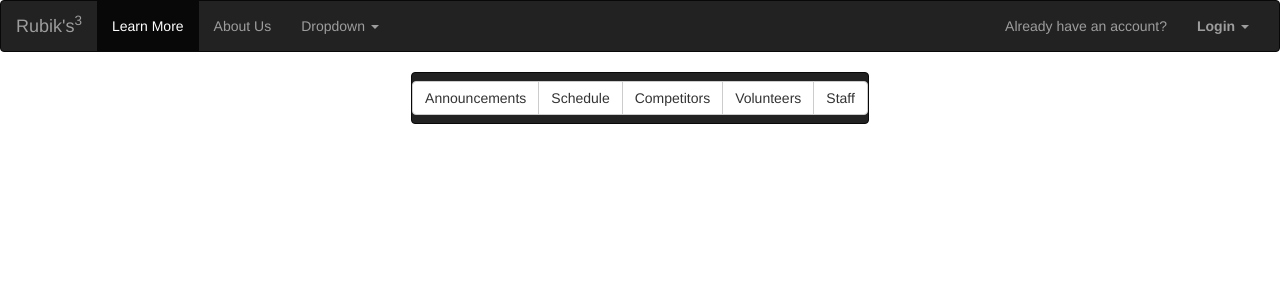
After one commit to ArvisP/Rubix, a Flask app: template app/templates/event.html in a window 1280 px wide. The commit adds this page. Shown: the top 300 px of the page. Run offline with Flask 2, Linux system fonts and the light colour scheme; the template is opened without the code that fills it, so the values that code supplies are empty; some libraries are stand-ins or nearby versions.

Commit message:
Created event selected, added dropdown for logged in user

```diff
--- a/app/routes.py
+++ b/app/routes.py
@@ -8,7 +8,7 @@ from .models import User
 @app.route('/index')
 def index():
   number = request.args.get('number')
-  return render_template('index.html',number=number)
+  return render_template('index.html', number=number)
 
 @lm.user_loader
 def load_user(id):
@@ -87,7 +87,9 @@ def learnmore():
 def about():
   return render_template('about.html')
 
-
+@app.route('/eventselected')
+def eventselected():
+    return render_template('event.html')
 
 # @app.route('/signup')
 # def signup():
--- a/app/static/css/header.css
+++ b/app/static/css/header.css
@@ -1,7 +1,7 @@
 /* body tag is optional */
 
 body {
-    background: url('http://www.solidbackgrounds.com/images/2560x1600/2560x1600-eggshell-solid-color-background.jpg');
+    background-color: #2b2c2d;
     margin: 0;
     padding: 0;
 }
--- /dev/null
+++ b/app/static/css/main.css
@@ -0,0 +1,27 @@
+.btn-bar {
+    width: 100%;
+    background-color: #555;
+    overflow: auto;
+}
+
+.btn-bar a {
+    float: left;
+    width: 20%;
+    text-align: center;
+    padding: 12px 0;
+    transition: all 0.3s ease;
+    color: white;
+    font-size: 36px;
+}
+
+.btn-bar a:hover {
+    background-color: #000;
+}
+
+.background {
+  background-color: #0d0e0f;
+}
+
+.active {
+    background-color: #4CAF50 !important;
+}
--- /dev/null
+++ b/app/templates/event.html
@@ -0,0 +1,18 @@
+{% extends "layout.html" %}
+
+{% block content %}
+<div class="container-fluid" align="center">
+  <div class="navbar navbar-inverse btn-group">
+    <button class="btn navbar-btn btn-default">Announcements</button>
+    <button class="btn navbar-btn btn-default">Schedule</button>
+    <button class="btn navbar-btn btn-default">Competitors</button>
+    <button class="btn navbar-btn btn-default">Volunteers</button>
+    <button class="btn navbar-btn btn-default">Staff</button>
+  <!--  <button>Announcements</button>
+    <button>Schedule</button>
+    <button>Competitors</button>
+    <button>Volunteers</button>
+    <button>Staff</button>-->
+  </div>
+</div>
+{% endblock %}
--- a/app/templates/index.html
+++ b/app/templates/index.html
@@ -1,4 +1,6 @@
-{% extends "layout.html" %} {% block content %}
+{% extends "layout.html" %}
+
+{% block content %}
 <main>
     <div style="margin-left:auto; margin-right: auto" class="cube"></div>
     <div class="row">
@@ -10,7 +12,7 @@
             {% endif %} {% endfor %}
         </ul>
         {% else %}
-        <p> No number specified</p>
+        <p>No number specified</p>
         {% endif %}
     </div>
 </main>
--- a/app/templates/layout.html
+++ b/app/templates/layout.html
@@ -1,15 +1,17 @@
 <!DOCTYPE HTML>
-<html>
+<html lang = "en-us">
 
 <head>
     <meta charset="utf-8">
-    <title> {% block title %} | {% endblock %} </title>
-    <link rel="icon" href="https://i.imgur.com/E1ipJNW.jpg">
+    <title> Rubik's Cube Competition Finder </title>
+    <link rel="icon" href="/static/img/solved-cube.png">
     <link rel="stylesheet" href="/static/css/header.css">
+    <link rel="stylesheet" href="/static/css/main.css">
     <link rel="stylesheet" href="/static/css/jquery.cube.min.css">
     <link rel="stylesheet" href="https://cdnjs.cloudflare.com/ajax/libs/animate.css/3.5.2/animate.min.css" integrity="sha384-OHBBOqpYHNsIqQy8hL1U+8OXf9hH6QRxi0+EODezv82DfnZoV7qoHAZDwMwEJvSw" crossorigin="anonymous">
-    <link rel="stylesheet" href="https://maxcdn.bootstrapcdn.com/font-awesome/4.7.0/css/font-awesome.min.css" rel="stylesheet" integrity="sha384-wvfXpqpZZVQGK6TAh5PVlGOfQNHSoD2xbE+QkPxCAFlNEevoEH3Sl0sibVcOQVnN" crossorigin="anonymous">
+    <link rel="stylesheet" href="https://maxcdn.bootstrapcdn.com/font-awesome/4.7.0/css/font-awesome.min.css" integrity="sha384-wvfXpqpZZVQGK6TAh5PVlGOfQNHSoD2xbE+QkPxCAFlNEevoEH3Sl0sibVcOQVnN" crossorigin="anonymous">
     <link rel="stylesheet" href="https://maxcdn.bootstrapcdn.com/bootstrap/3.3.7/css/bootstrap.min.css" integrity="sha384-BVYiiSIFeK1dGmJRAkycuHAHRg32OmUcww7on3RYdg4Va+PmSTsz/K68vbdEjh4u" crossorigin="anonymous">
+    <link rel="stylesheet" href="https://cdnjs.cloudflare.com/ajax/libs/font-awesome/4.7.0/css/font-awesome.min.css">
 </head>
 
 <body>
@@ -43,6 +45,13 @@
                         </ul>
                     </li>
                 </ul>
+                {% if logged %}
+                <ul class="nav navbar-nav navbar-right">
+                  <li class="dropdown">
+                    <a href="#" class="navbar-right dropdown-toggle" data-toggle="dropdown">Welcome, {{ name }}  <span class="caret"></span></a>
+                  </li>
+                </ul>
+                {% else %}
                   <ul class="nav navbar-nav navbar-right">
                       <li>
                           <p class="navbar-text">Already have an account?</p>
@@ -87,18 +96,17 @@
                           </ul>
                       </li>
                   </ul>
+                {% endif %}
             </div>
         </div>
     </nav>
 
-    <div class="jumbotron">
 
-        <div class="">
     <!-- "col-sm-8 mx-auto" -->
-            {% block content %} {% endblock %}
-        </div>
+    {% block content %}
+    {% endblock %}
 
-    </div>
+
 
     {% with messages = get_flashed_messages() %} {% if messages %}
     <ul class=flashes>
--- a/app/templates/temp.html
+++ b/app/templates/temp.html
@@ -29,7 +29,7 @@
 
           <a href="#" class="socialButton facebook" target="_blank">Facebook</a>
           <a href="#" class="socialButton twitter" target="_blank">Twitter</a>
-          <a href="#" class="socialButton googleplus" target="_blank">Google +</a>
+          <a href="#" class="socialButton googleplus" target="_blank">Google+</a>
 
       </aside>
 
```
Also changed, not shown: templates/about.html (deleted, +0 -10 lines), templates/base.html (deleted, +0 -12 lines). Lines whose indentation alone changed are shown as unchanged.
